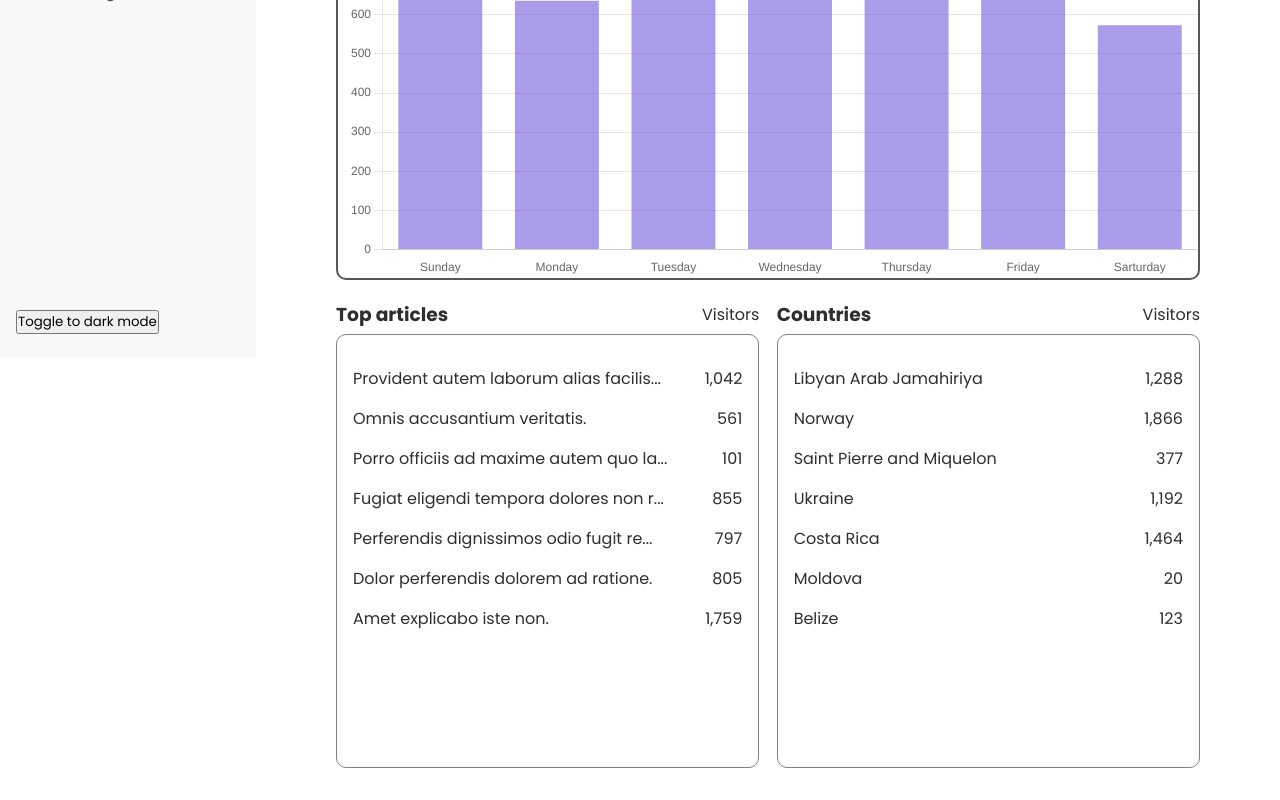
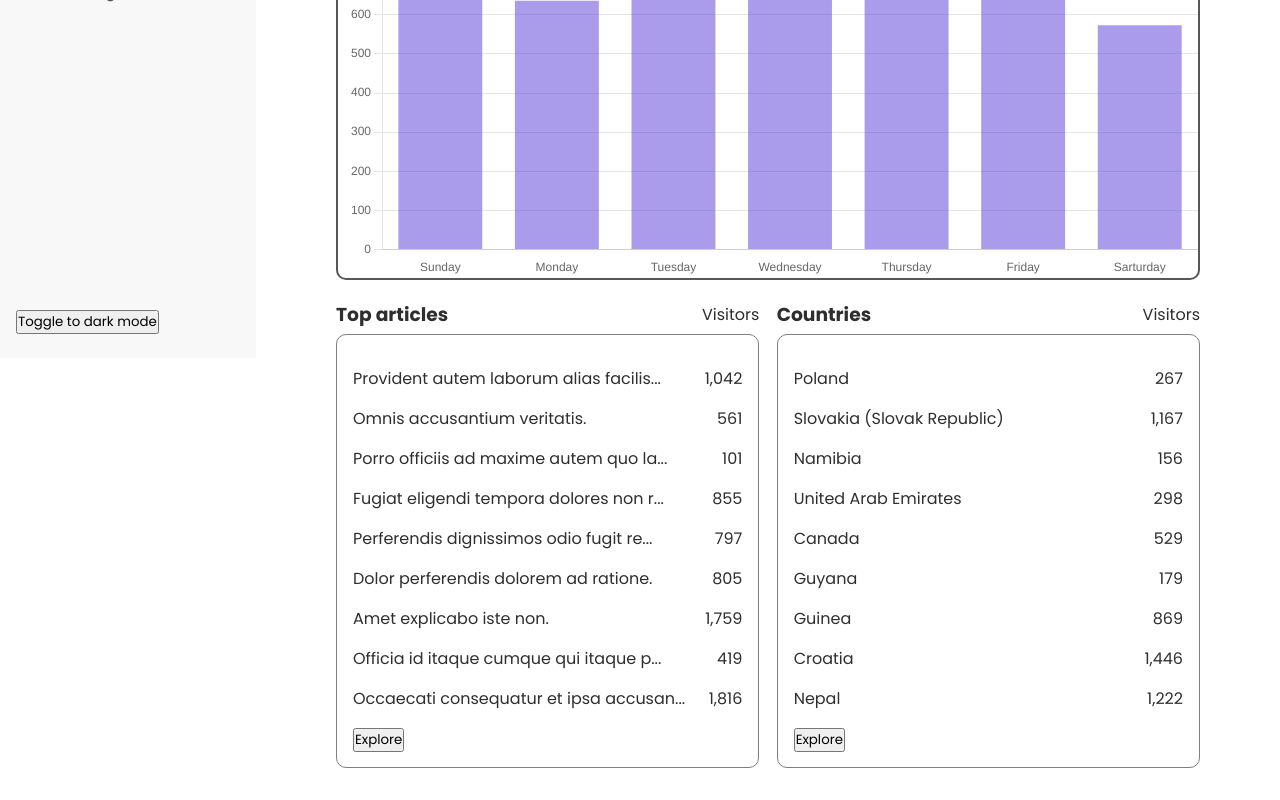
Before and after one commit to akinloluwami/presstype, a Next.js app: page /analytics in a window 1280 px wide. Shown: the part 442-1242 px from the top of the page. Built offline with nearby package versions, Linux system fonts and the light colour scheme.

Commit message:
more numbers

```diff
--- a/pages/analytics/index.tsx
+++ b/pages/analytics/index.tsx
@@ -30,7 +30,7 @@ const Index = () => {
       },
     ],
   };
-  const count = [1, 2, 3, 4, 5, 6, 7];
+  const count = [1, 2, 3, 4, 5, 6, 7, 8, 9, 9, 0, 5, 4, 5, 5, 6, 5, 7];
   const topArticles = count.map(() => {
     return {
       text: faker.lorem.sentence(),
```
